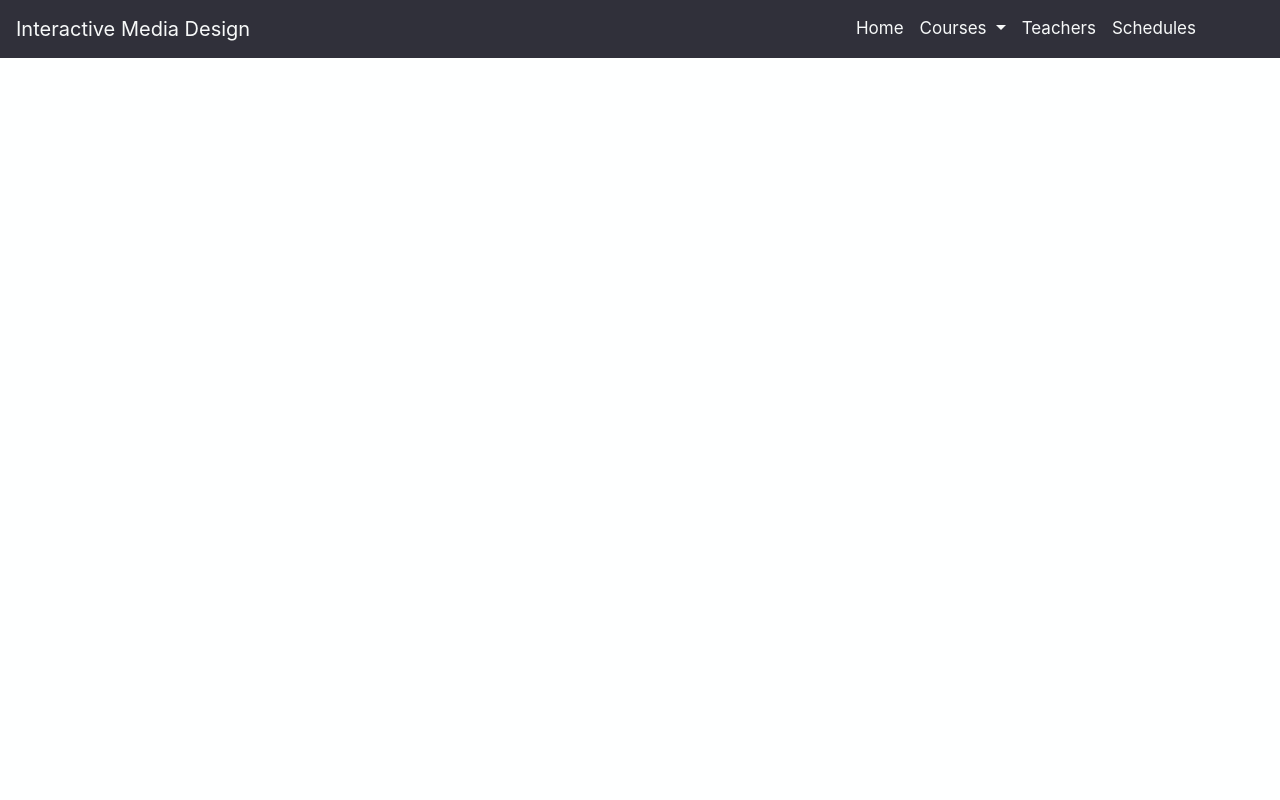
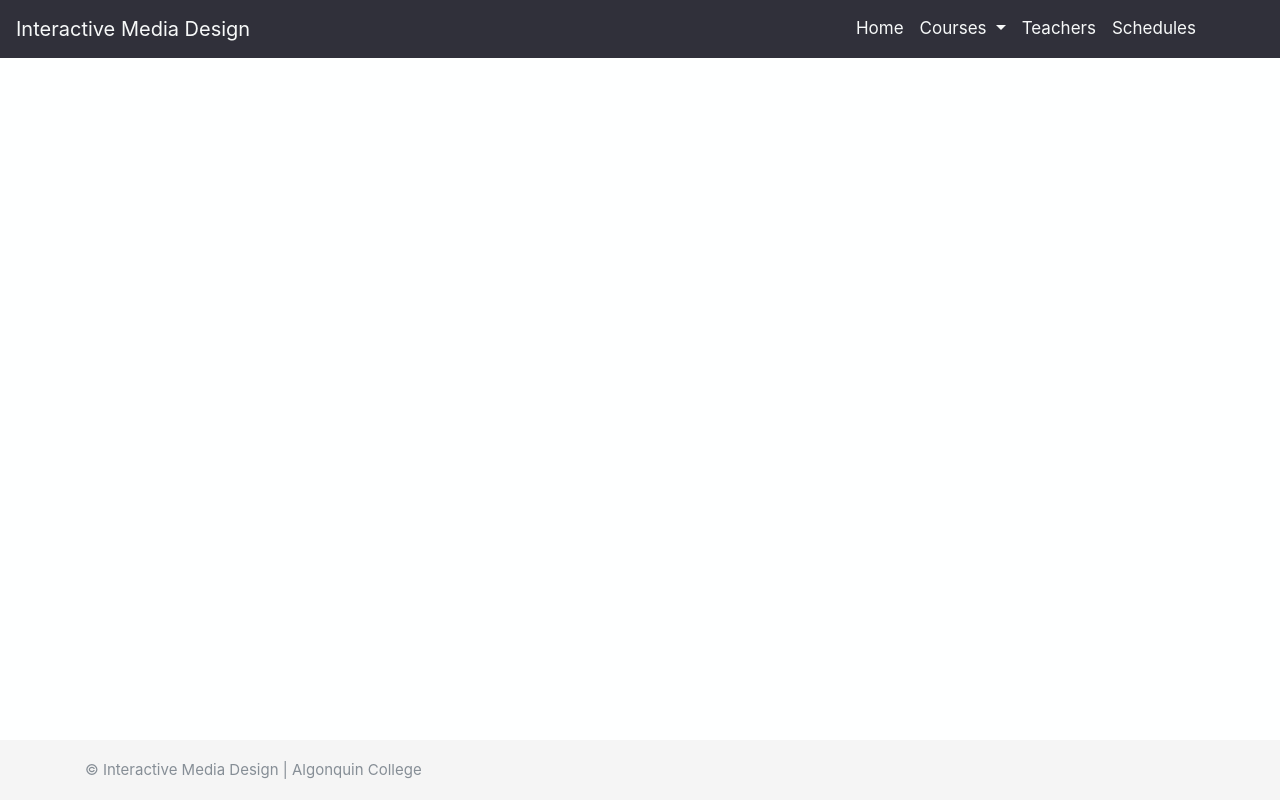
Before and after one commit to MTM6330-F17/B.E.A.R.S-Final-Project, a plain HTML site: page index.html in a window 1280 px wide. Drawn offline with nearby package versions, Linux system fonts and the light colour scheme.

Commit message:
Added Footer

```diff
--- a/index.html
+++ b/index.html
@@ -13,8 +13,6 @@
     <link
       rel="stylesheet"
       href="css/min/main.css">
-
-      <!-- custom google font -->
 
   </head>
   <body>
@@ -48,10 +46,22 @@
         </ul>
       </div>
     </nav>
-    <!--WRITE YOUR CONTENT HERE-->
+    <!-- ***** WRITE YOUR CONTENT HERE ***** -->
 
 
-    <!--END WRITE YOUR CONTENT HERE-->
+
+
+
+
+
+    <!-- ****** END WRITE YOUR CONTENT HERE ***** -->
+    <!--  Footer -->
+    <footer class="footer">
+      <div class="container">
+        <span class="text-muted">	&copy; Interactive Media Design |  Algonquin College</span>
+      </div>
+    </footer>
+
     <!-- Optional JavaScript -->
     <!-- jQuery first, then Popper.js, then Bootstrap JS -->
     <script
--- a/scss/_custom.scss
+++ b/scss/_custom.scss
@@ -4,6 +4,19 @@ $off-white: #feffff;
 // Override bootstrap default
 $body-bg: $off-white;
 
-// Custom Variables
+/* -------------- ADD CUSTOM VARIABLES BELOW: -------------- */
+// These are common colors, fonts, or font sizes (and anything that is to be a consistent style throughout the website)
+// INSTRUCTIONS: pick a variable name (i.e $font-size), then put the variable value after (i.e 15px).
+// You can use the variable name ($font-size) in your stylesheet when coding, rather than saying the value each time you need it (15px)
+// Only use variables if they are being repeated more than once throughout your code.
+// The point of this is to be able to easily change the value of the variable if needed
 
-$nav-font: #F7F9F9;
+// Font color for nav
+$nav-font-color: #F7F9F9;
+
+
+
+
+
+
+/* ----------- End custom variables ----------- */
--- a/scss/_nav.scss
+++ b/scss/_nav.scss
@@ -11,9 +11,28 @@
 
 /* navigation font colors */
 .nav-link{
-  color: $nav-font!important;
+  color: $nav-font-color!important;
 }
 
 .navbar-brand{
-  color: $nav-font!important;
+  color: $nav-font-color!important;
 }
+
+/*  ------------------------ Sticky footer styles -------------------------- */
+// Taken from bootstrap custom stylesheet
+html {
+  position: relative;
+  min-height: 100%;
+}
+body {
+  margin-bottom: 60px; /* Margin bottom by footer height */
+}
+.footer {
+  position: absolute;
+  bottom: 0;
+  width: 100%;
+  height: 60px; /* Set the fixed height of the footer here */
+  line-height: 60px; /* Vertically center the text there */
+  background-color: #f5f5f5;
+  font-size: 15px;
+}
```
Also changed, not shown: css/main.css, css/min/main.css.
